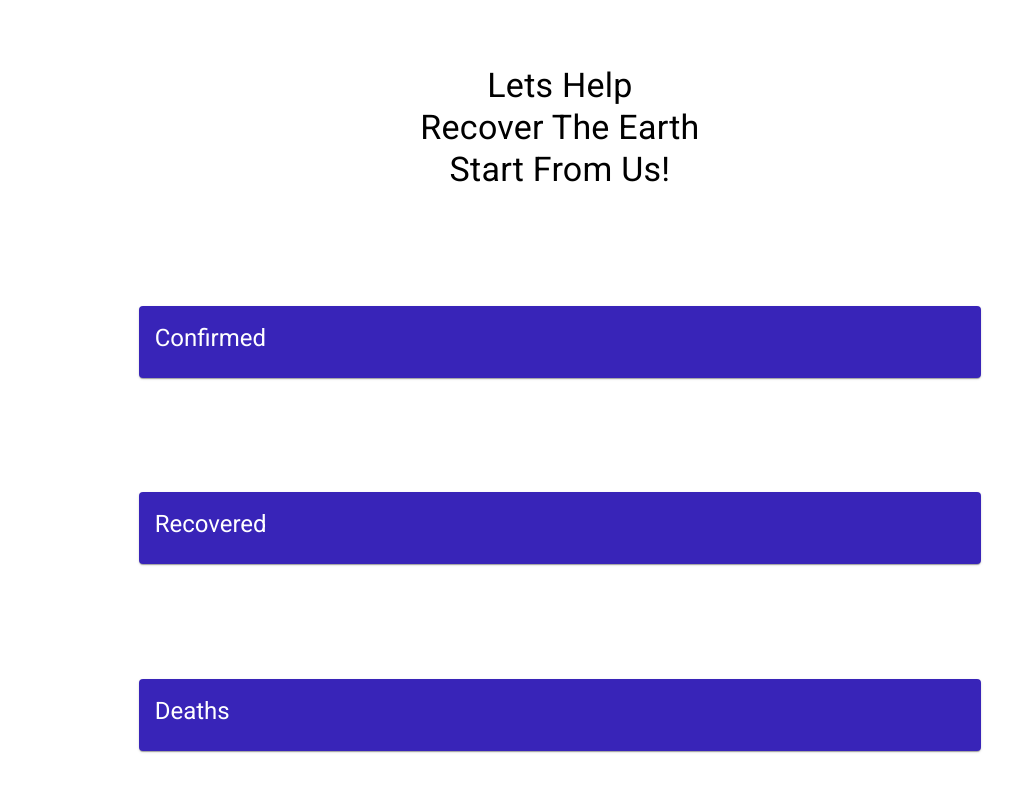
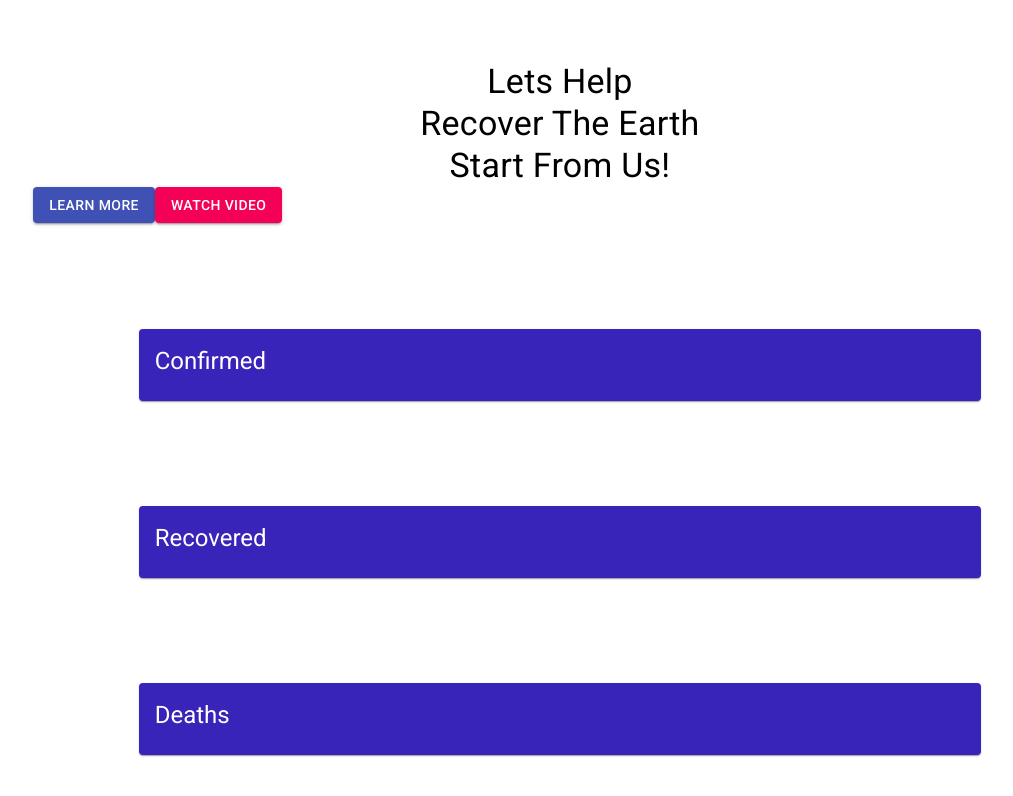
Before and after one commit to mcdylanb/covid19-phil-tracker, a React (Create React App) app: page / in a window 1280 px wide. Shown: the top 796 px of the page, without its empty margins (80-1093 px from the left). Built offline with nearby package versions, Linux system fonts and the light colour scheme; no server answers.

Commit message:
Adds button wrap around Grid under Intro Text
- needs to adjust grid item to center
- needs spacing too
- needs the color primary and secondary to go with theme

```diff
--- a/src/App.js
+++ b/src/App.js
@@ -1,7 +1,7 @@
 import React, { useState, useEffect } from "react";
 import axios from "axios";
 import CardData from "./components/CardData.js";
-import { Grid, Typography } from "@material-ui/core";
+import { Grid, Typography, Button } from "@material-ui/core";
 import { makeStyles } from "@material-ui/core/styles";
 
 const url = "https://covid19.mathdro.id/api/countries/Philippines";
@@ -46,6 +46,18 @@ const App = () => {
           <Typography variant="h4" align="center">
             Start From Us!
           </Typography>
+          <Grid container>
+            <Grid item>
+              <Button variant="contained" color="primary">
+                Learn More
+              </Button>
+            </Grid>
+            <Grid item>
+              <Button variant="contained" color="secondary">
+                Watch Video
+              </Button>
+            </Grid>
+          </Grid>
         </Grid>
         <Grid item xs={8}>
           <CardData name=" Confirmed " value={confirmed.value} />
```
